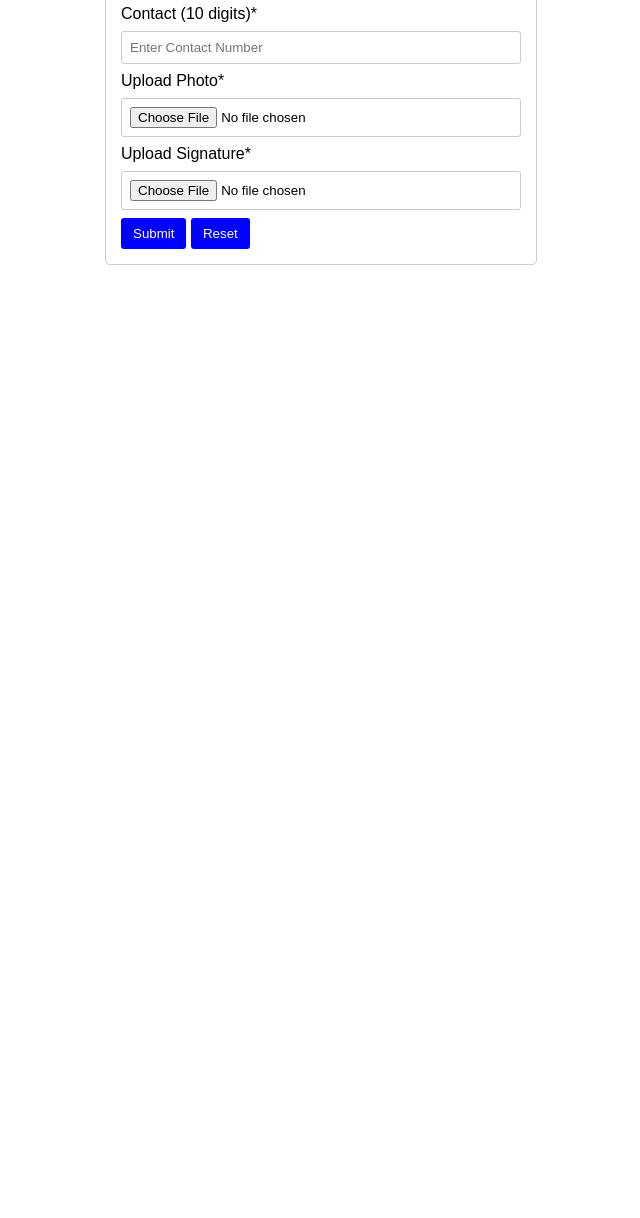
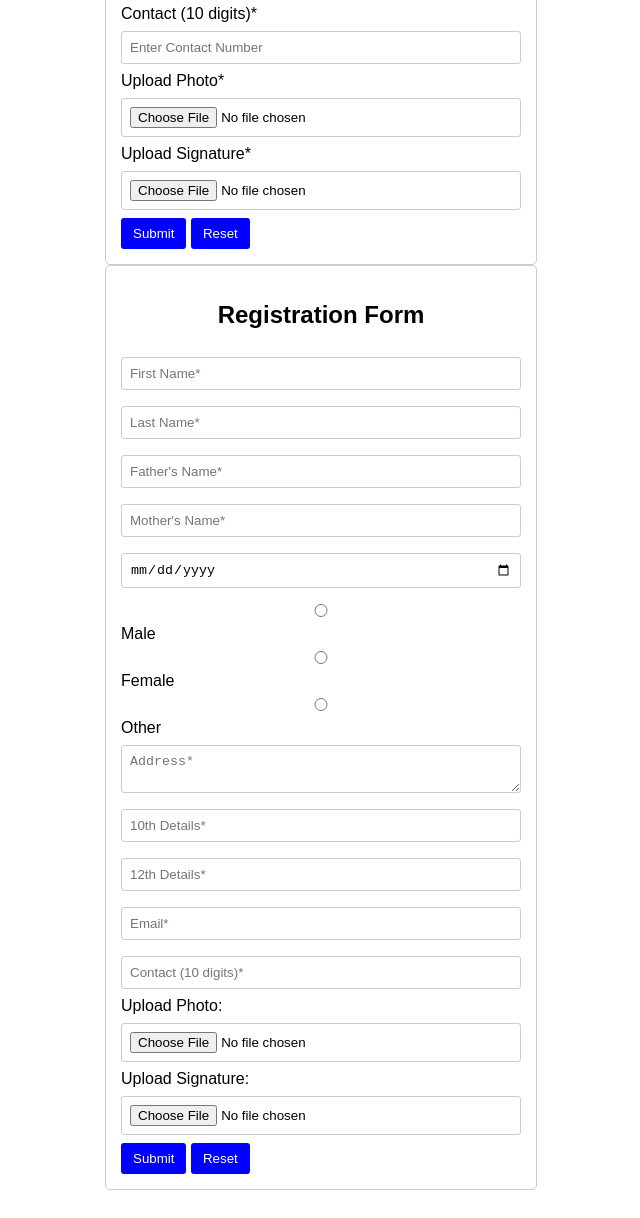
Before and after one commit to bhavyasri1623/exp1, a plain HTML site: page exp3/index.html in a window 1280 px wide. Shown: the part 904-2122 px from the top of the page, without its empty margins (319-959 px from the left). Before the commit the page ends 1197 px from the top, so only its background shows below. Drawn offline with Linux system fonts and the light colour scheme.

Commit message:
changes made in html

```diff
--- a/exp3/index.html
+++ b/exp3/index.html
@@ -72,3 +72,57 @@
   <script src="script.js"></script>
 </body>
 </html>
+<!DOCTYPE html>
+<html lang="en">
+<head>
+  <meta charset="UTF-8">
+  <meta name="viewport" content="width=device-width, initial-scale=1.0">
+  <title>Registration Form</title>
+  <link rel="stylesheet" href="style.css">
+</head>
+<body>
+
+  <form id="form">
+    <h2>Registration Form</h2>
+
+    <input name="firstName" placeholder="First Name*" required>
+    <input name="lastName" placeholder="Last Name*" required>
+    <input name="fatherName" placeholder="Father's Name*" required>
+    <input name="motherName" placeholder="Mother's Name*" required>
+    <input type="date" name="dob" required>
+
+    <div class="gender-group">
+      <label><input type="radio" name="gender" value="Male" required> Male</label>
+      <label><input type="radio" name="gender" value="Female"> Female</label>
+      <label><input type="radio" name="gender" value="Other"> Other</label>
+    </div>
+
+    <textarea name="address" placeholder="Address*" required></textarea>
+    <input name="education10" placeholder="10th Details*" required>
+    <input name="education12" placeholder="12th Details*" required>
+    <input type="email" name="email" placeholder="Email*" required>
+    <input type="tel" name="contact" placeholder="Contact (10 digits)*" pattern="\d{10}" required>
+
+    <label>Upload Photo:</label>
+    <input type="file" name="photo" accept="image/*" required>
+
+    <label>Upload Signature:</label>
+    <input type="file" name="signature" accept="image/*" required>
+
+    <div class="btn-group">
+      <button type="submit">Submit</button>
+      <button type="reset">Reset</button>
+    </div>
+  </form>
+
+  <div id="res" style="display:none;">
+    <h3>Submitted Data</h3>
+    <pre id="out"></pre>
+    <img id="photo"><img id="sign">
+    <br>
+    <button onclick="newForm()">New</button>
+  </div>
+
+  <script src="script.js"></script>
+</body>
+</html>
```
